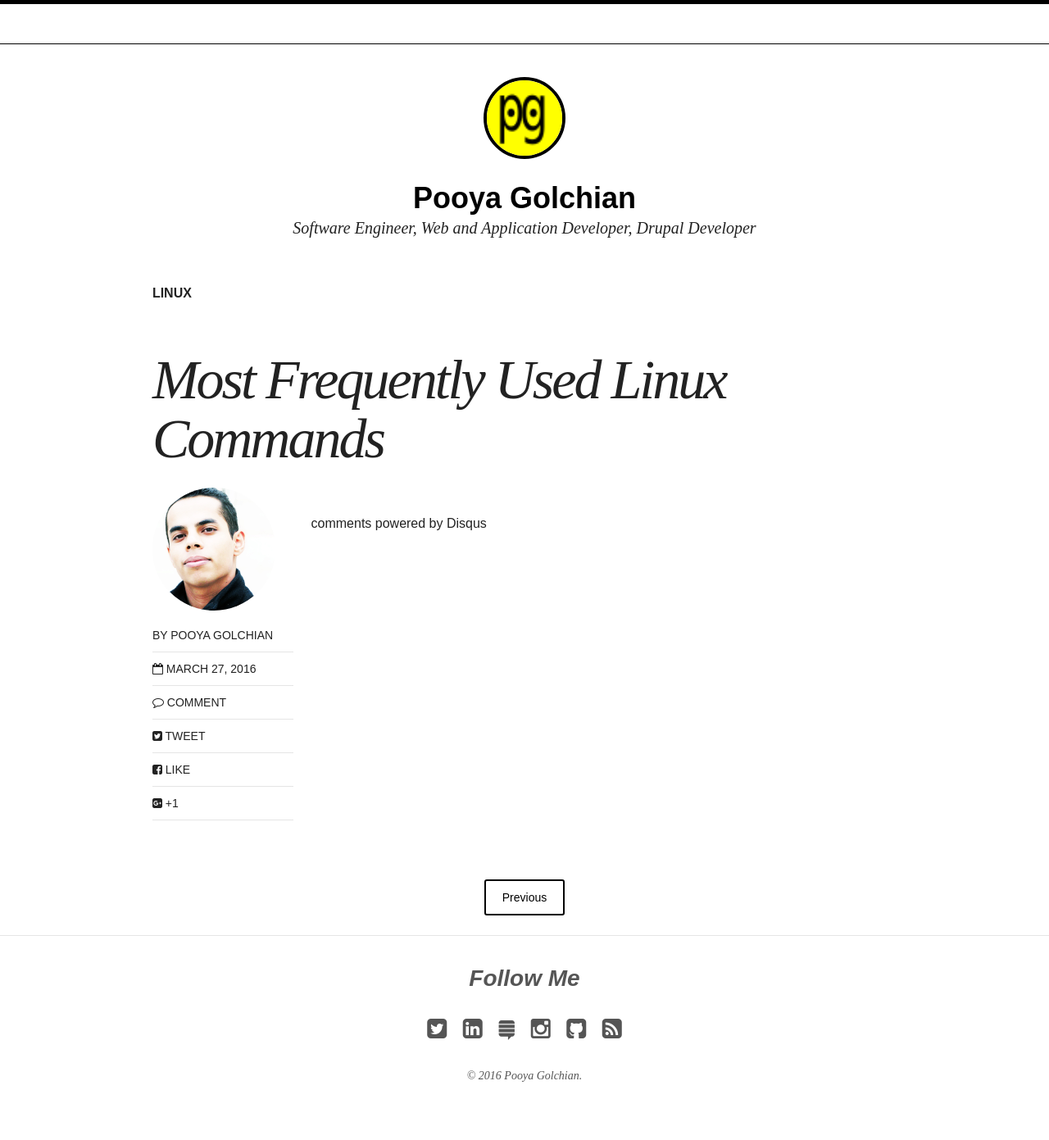
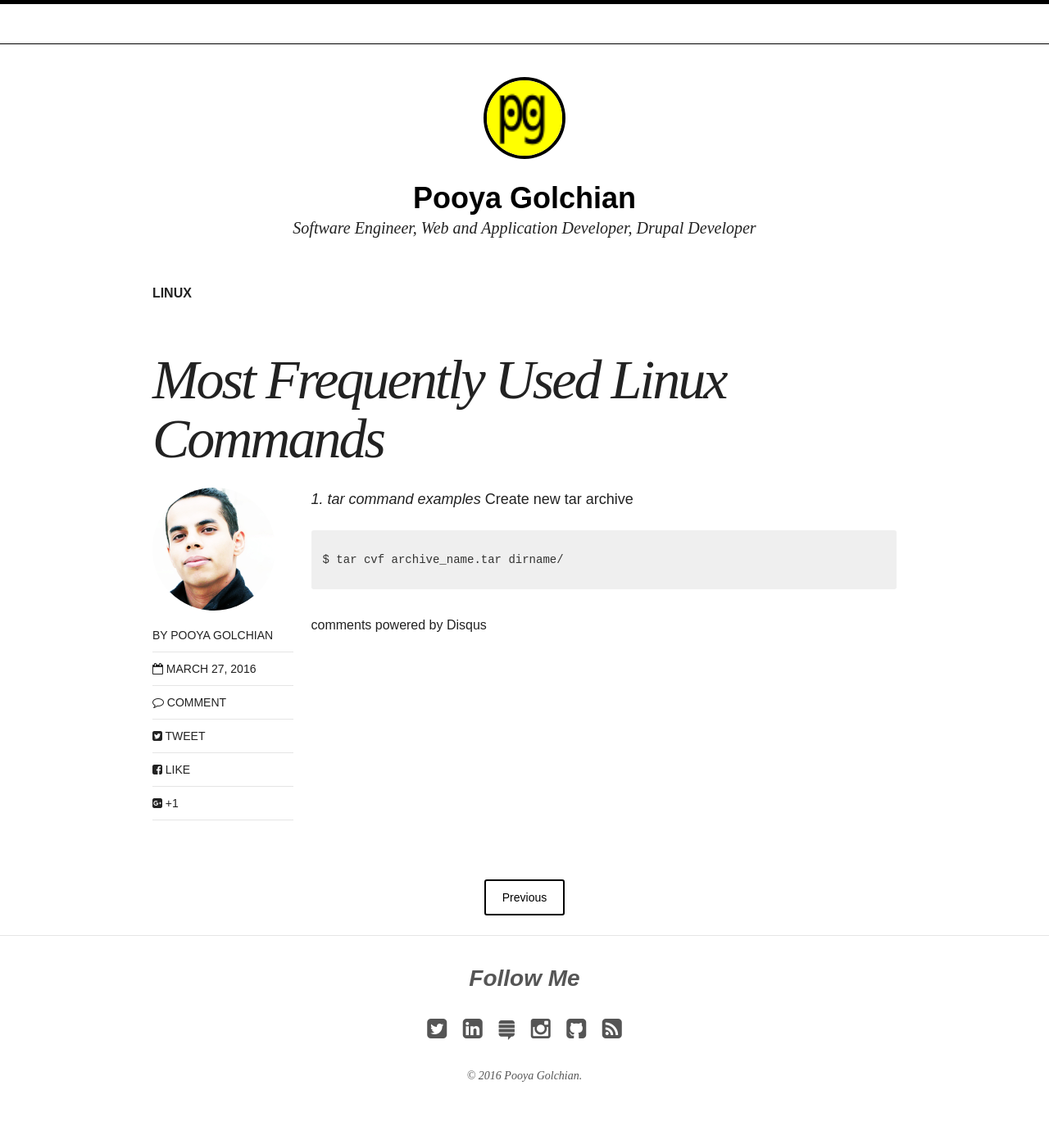
Before and after one commit to pooyagolchian/jekyll-theme, a Jekyll site: the page built from _posts/articles/2016-03-27-most-frequently-used-linux-commands.md, in a window 1280 px wide. Shown: the whole page at 82% size. Built offline with Jekyll 4.4.1, drawn with Linux system fonts in a browser that asks for light colours; nearby versions of some CDN libraries; comment, search, counter and statistics services are not loaded.

Commit message:
add post

```diff
--- a/_posts/articles/2016-03-27-most-frequently-used-linux-commands.md
+++ b/_posts/articles/2016-03-27-most-frequently-used-linux-commands.md
@@ -12,3 +12,8 @@ image:
   feature:
 date: 2016-03-27T20:04:47+04:30
 ---
+*1. tar command examples*
+Create new tar archive
+{% highlight comments %}
+$ tar cvf archive_name.tar dirname/
+{% endhighlight %}
```
